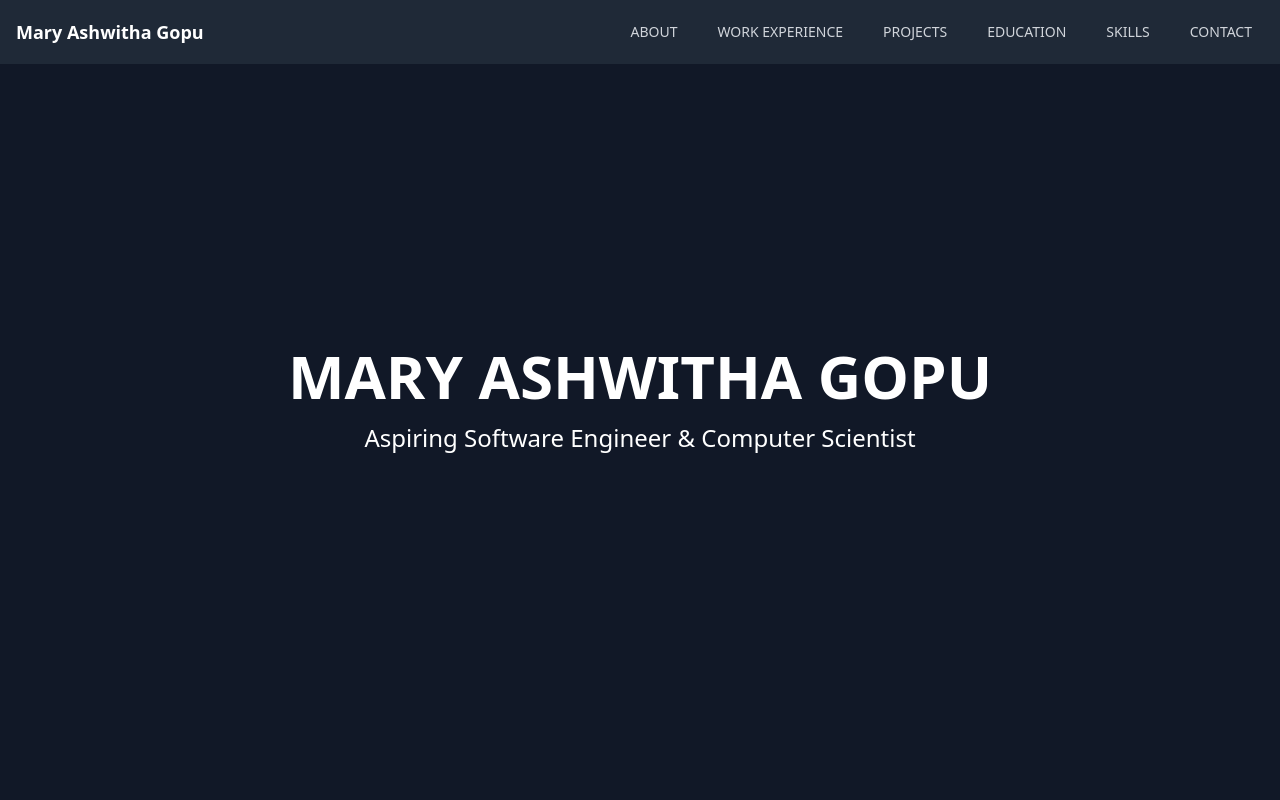
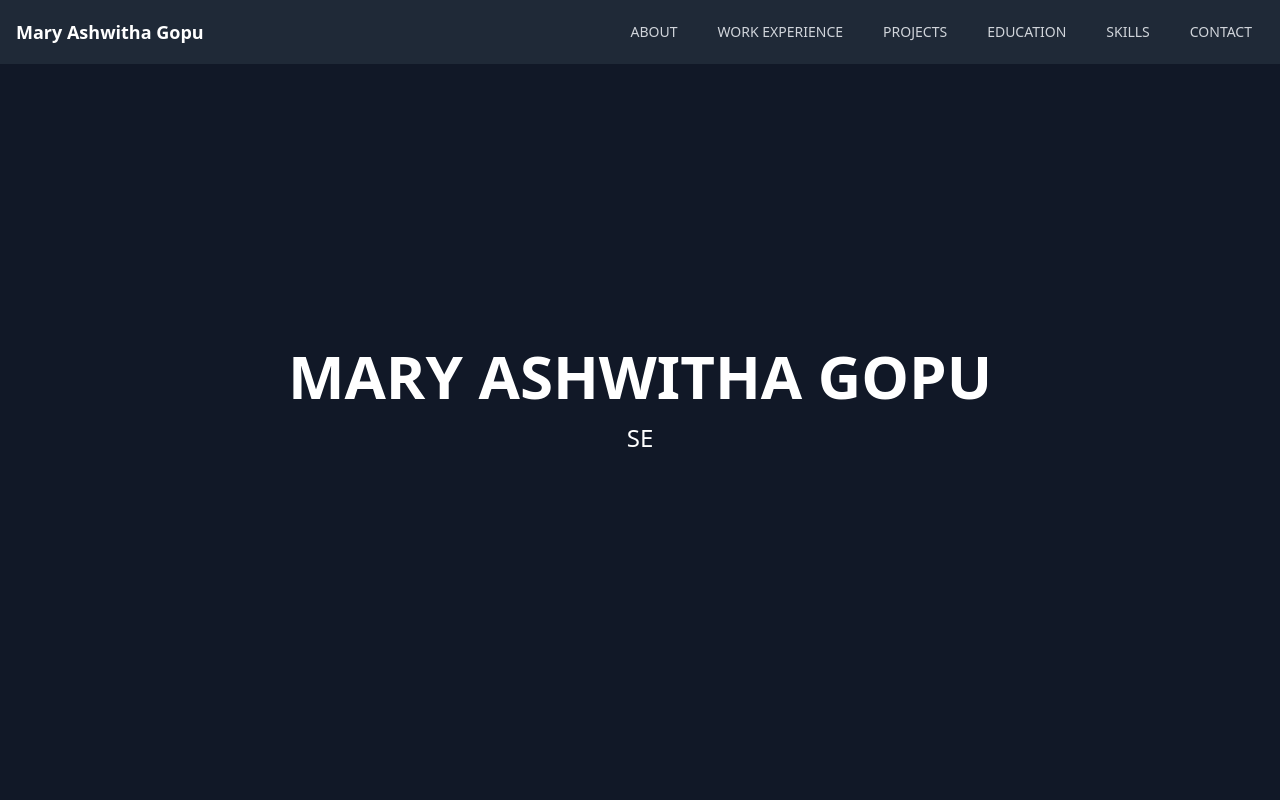
Before and after one commit to ashwithamary/portfolio, a plain HTML site: page personal_website.html in a window 1280 px wide. Shown: the top 800 px of the page. Drawn offline with nearby package versions, Linux system fonts and the light colour scheme.

Commit message:
Update personal_website.html

```diff
--- a/personal_website.html
+++ b/personal_website.html
@@ -33,7 +33,7 @@
     <!-- Home -->
     <header class="bg-gray-900 text-white h-screen flex flex-col items-center justify-center" id="home">
         <h1 class="text-4xl md:text-6xl font-bold mb-4">MARY ASHWITHA GOPU</h1>
-        <p class="text-xl md:text-2xl">Aspiring Software Engineer & Computer Scientist</p>
+        <p class="text-xl md:text-2xl">SE</p>
     </header>
 
     <!-- About Section -->
```
